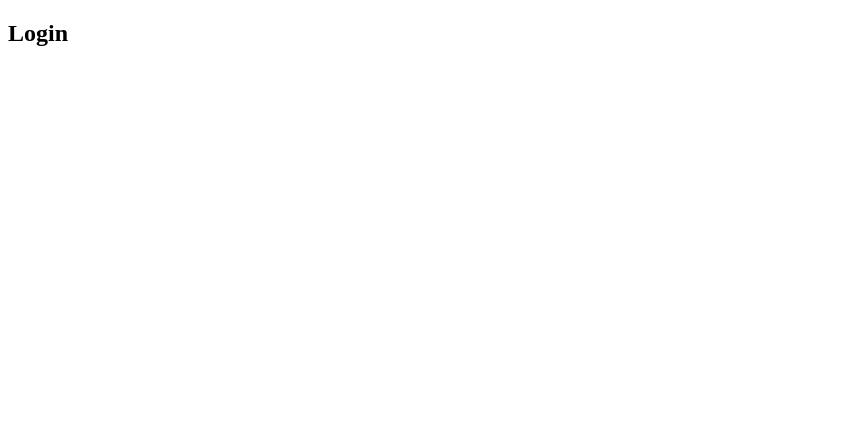
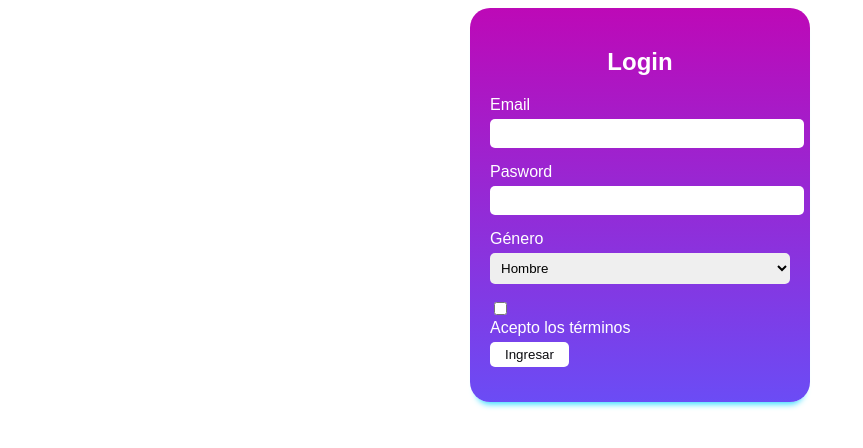
Before and after one commit to Annie2106/aspirantes-mir-html-y-css, a plain HTML site: page ejercicio2-html-y-css/index.html in a window 1280 px wide. Shown: the whole page, without its empty margins (0-863 px from the left). Drawn offline with Linux system fonts and the light colour scheme.

Commit message:
Implementa el formulario del ejercicio de html

```diff
--- a/ejercicio2-html-y-css/index.html
+++ b/ejercicio2-html-y-css/index.html
@@ -8,11 +8,33 @@
     <title>Login</title>
 </head>
 <body>
-    <div>
+    <div class="container">
         <form action="">
             <h2>Login</h2>
-
-
+            <div class="form-group">
+                <label for="email">Email</label>
+                <input type="email" id="email">
+            </div>
+            <div class="form-group">
+                <label for="password">Pasword</label>
+                <input type="password" id="password">
+            </div>
+            <div class="form-group">
+                <label for="gender">Género</label>
+                <select name="gender" id="gender">
+                    <option value="no decir">Prefiero no decir</option>
+                    <option value="hombre" selected>Hombre</option>
+                    <option value="mujer">Mujer</option>
+                    <option value="binario">Binario</option>
+                </select>
+            </div class="form-group">
+            <div>
+                <input type="checkbox" id="terminos">
+                <label for="terms">Acepto los términos</label>
+            </div>
+            <div class="form-group">
+                <button type="submit">Ingresar</button>
+            </div>
         </form>
     </div>
 
--- a/ejercicio2-html-y-css/styles.css
+++ b/ejercicio2-html-y-css/styles.css
@@ -0,0 +1,64 @@
+/* ancho de 300px , un padding de 20px , bordes redondeados a 20px y está centrado con margin: 0 auto .
+El fondo es un gradiente lineal del color #bd09b7 al #6b4cf5 (puedes utilizar otros colores) */
+.container {
+    background: linear-gradient(#bd09b7, #6b4cf5);
+    font-family: Arial, sans-serif;
+    color: white;
+    width: 300px;
+    margin: 0 auto;
+    padding: 20px;
+    border-radius: 20px;
+    /* sombra al form */
+    box-shadow: 0 8px 6px -6px rgb(47, 217, 255);
+
+  }
+
+
+  form {
+    display: flex;
+    flex-direction: column;
+  }
+
+  h2 {
+    text-align: center;
+  }
+
+  .form-group {
+    margin-bottom: 15px;
+  }
+
+  label {
+    display: block;
+    margin-bottom: 5px;
+  }
+
+  input[type="email"],
+  input[type="password"],
+  select {
+    padding: 7px;
+    width: 100%;
+    border-radius: 5px;
+    border: none;
+  }
+
+ /* check */
+  input[type="checkbox"] {
+    margin-right: 5px;
+  }
+
+  /* button: padding de 5px arriba y abajo, y 15px a los lados */
+  button {
+    padding: 5px 15px;
+    background-color: white;
+    color: #0a0a0e;
+    border-radius: 5px;
+    border: none;
+    align-self: flex-end;
+  }
+
+  /* mobile first: 100% de ancho cuando la pantalla mide menos de 500px. Para pantallas de 500px o más el ancho debe ser de 300px */
+  @media (max-width: 500px) {
+    .container {
+      width: 100%;
+    }
+  }
```
